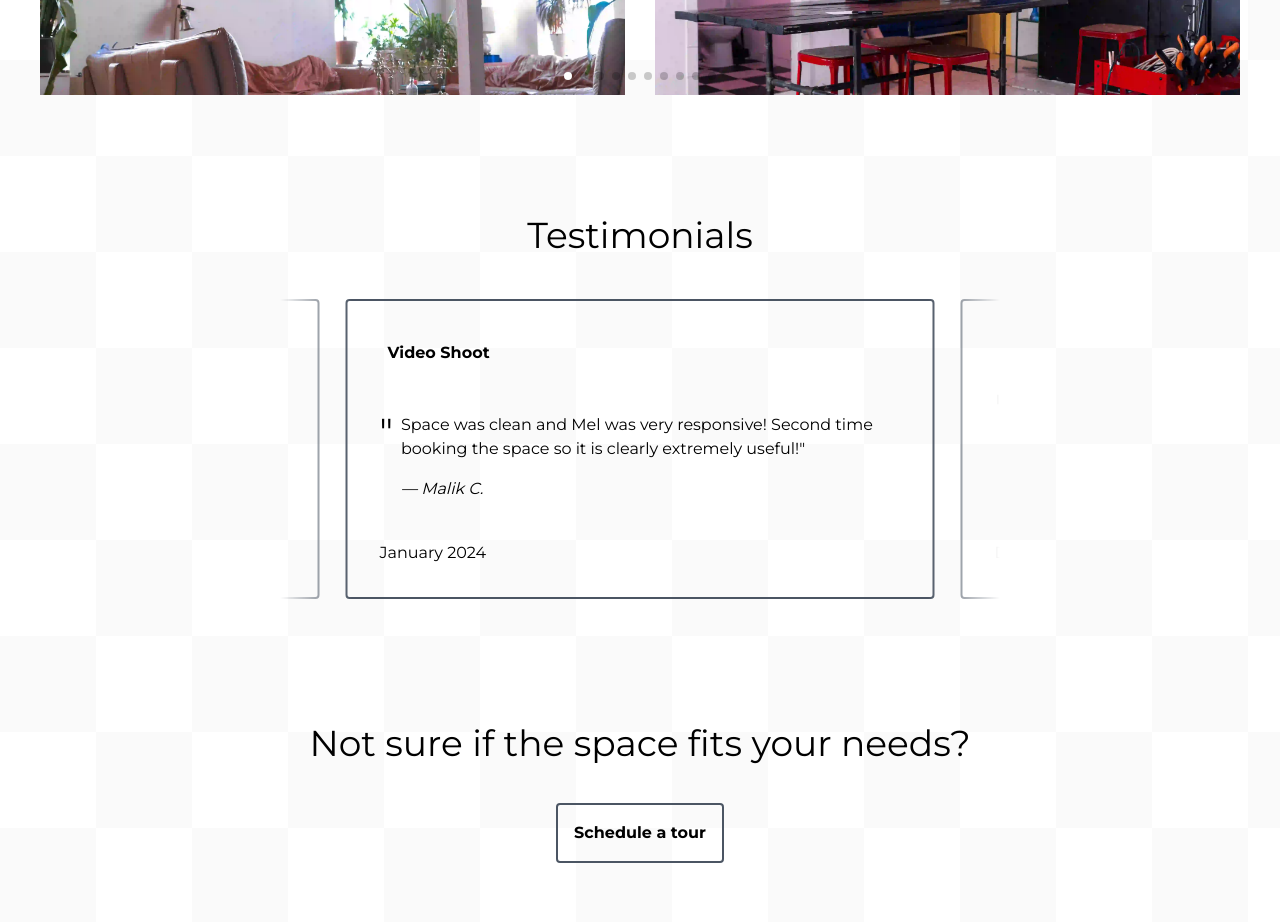
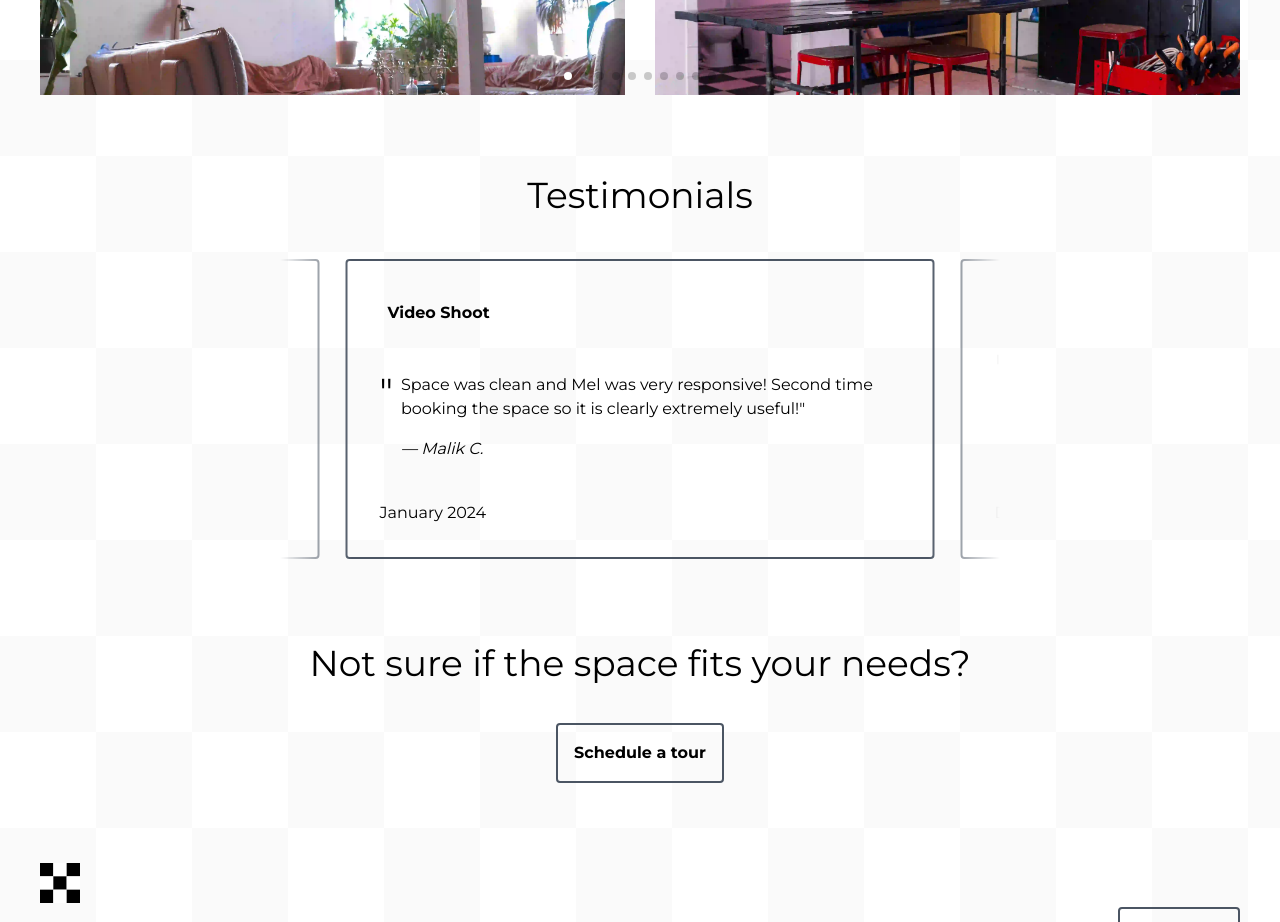
Before and after one commit to yunggarlic/kipstudios, a Next.js app: page / in a window 1280 px wide. Shown: the part 2340-3262 px from the top of the page. Built offline with nearby package versions, Linux system fonts and the light colour scheme.

Commit message:
updates y-padding

```diff
--- a/src/components/Testimonials/Testimonials.tsx
+++ b/src/components/Testimonials/Testimonials.tsx
@@ -6,7 +6,7 @@ import "./Testimonials.css";
 
 const Testimonials = ({ testimonials }: TestimonialsProps) => {
   return (
-    <section className="flex flex-col w-full items-center gap-10 container-default py-10 desktop:py-20">
+    <section className="flex flex-col w-full items-center gap-10 container-default py-4 desktop:py-10">
       <h2>Testimonials</h2>
       <div className="flex flex-col items-center w-full gap-4">
         <div className="relative flex items-center gap-4 desktop:gap-10 w-full desktop:w-4/6">
```
